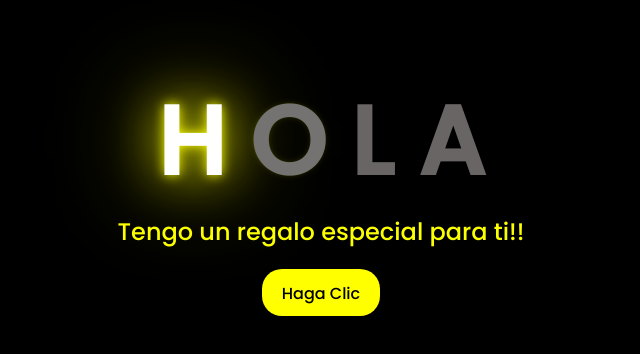
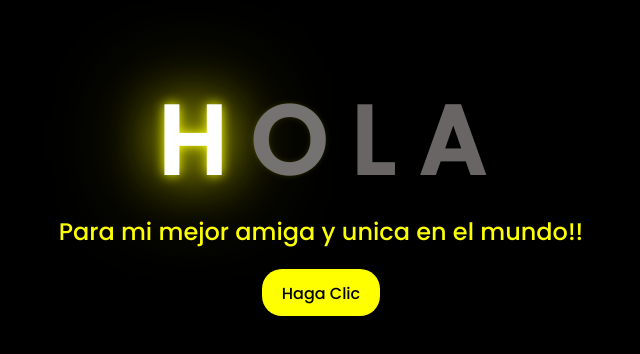
Before and after one commit to Jahir-Torres/kathleenflores2, a plain HTML site: page index.html in a window 1280 px wide. Shown: the part 216-570 px from the top of the page, without its empty margins (327-967 px from the left). Drawn offline with Linux system fonts and the light colour scheme.

Commit message:
Update index.html

```diff
--- a/index.html
+++ b/index.html
@@ -25,7 +25,7 @@
         <span></span>
     </div>
     <div class="description">
-        <span>Tengo un regalo especial para ti!!</span>
+        <span>Para mi mejor amiga y unica en el mundo!!</span>
     </div>
     <div class="button">
         <button>
```
